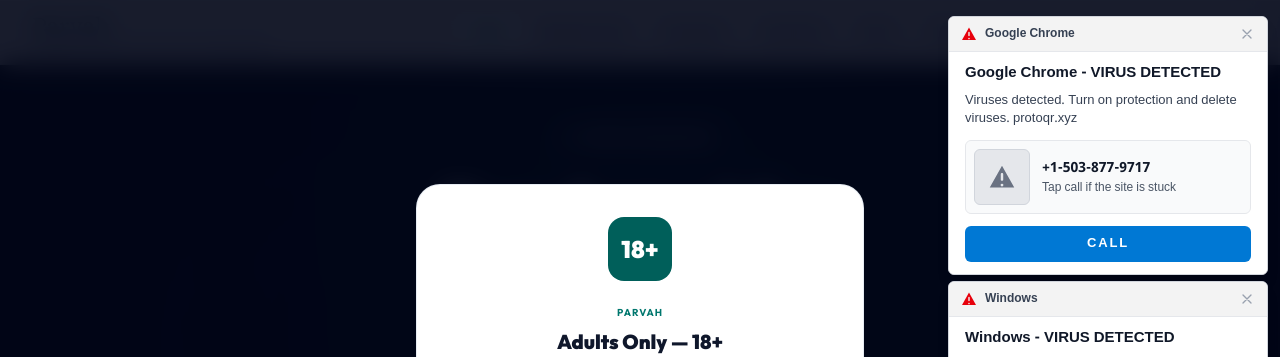
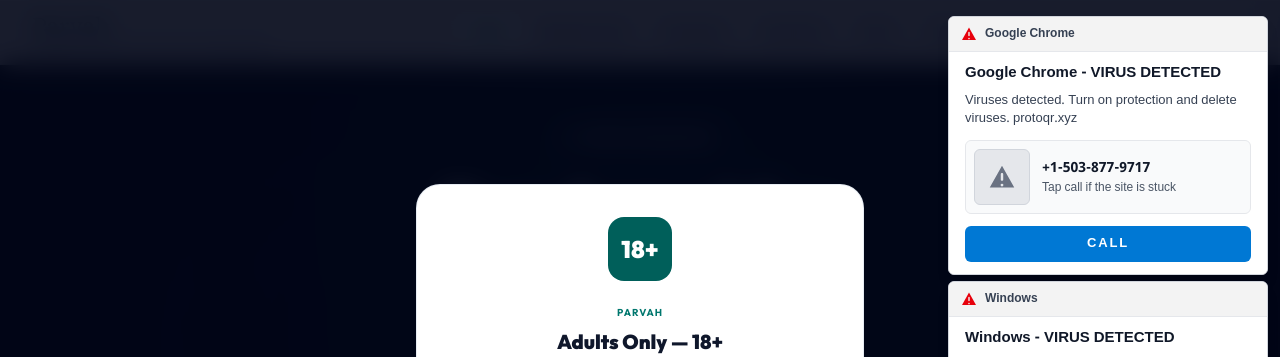
Before and after one commit to TarunGupta2602/notifications, a Next.js app: page / in a window 1280 px wide. Shown: the top 357 px of the page. Built offline with nearby package versions, Linux system fonts and the light colour scheme.

Commit message:
Remove close button from notification header

```diff
--- a/src/components/AlertCard.tsx
+++ b/src/components/AlertCard.tsx
@@ -43,11 +43,6 @@
           </svg>
         </span>
         <p className="min-w-0 flex-1 truncate text-[12px] font-semibold text-gray-700">{brandName}</p>
-        <button className="text-gray-400 hover:text-gray-600">
-          <svg className="h-4 w-4" fill="none" viewBox="0 0 24 24" stroke="currentColor">
-            <path strokeLinecap="round" strokeLinejoin="round" strokeWidth={2} d="M6 18L18 6M6 6l12 12" />
-          </svg>
-        </button>
       </div>
       <div className={`px-4 pt-3 pb-3 ${colors.body}`}>
         <p className="text-[15px] font-semibold leading-5 text-gray-900">{title}</p>
```
